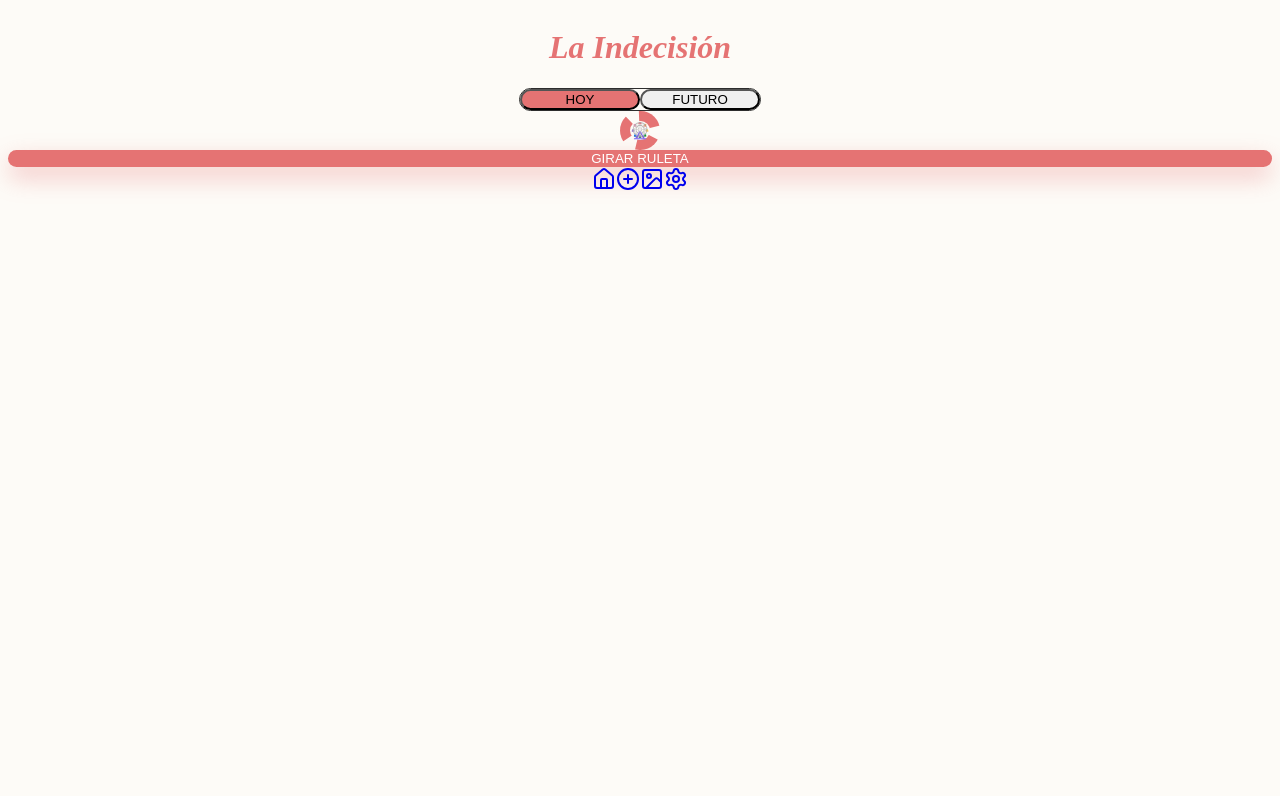
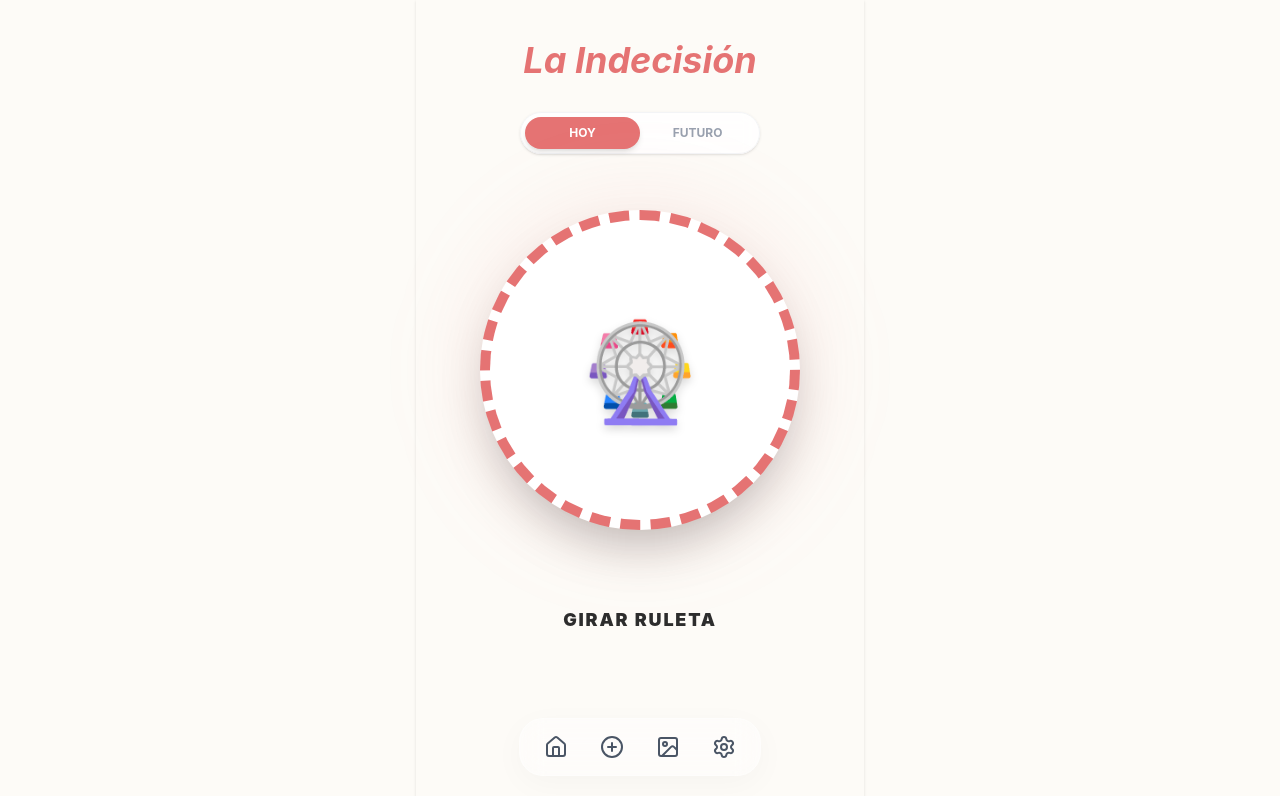
Before and after one commit to laucorosan-spec/la-indecision, a Next.js app: page / in a window 1280 px wide. Shown: the top 796 px of the page. Built offline with nearby package versions, Linux system fonts and the light colour scheme; no server answers; the database is empty.

Commit message:
Update globals.css

```diff
--- a/src/app/globals.css
+++ b/src/app/globals.css
@@ -1,30 +1,57 @@
-@tailwind base;
-@tailwind components;
-@tailwind utilities;
+@import "tailwindcss";
+
+@theme {
+  --color-primary: #e57373;
+  --color-secondary: #2d2d2d;
+  --color-background: #fdfbf7;
+}
+
+:root {
+  --background: #fdfbf7;
+  --primary: #e57373;
+  --secondary: #2d2d2d;
+}
 
 body {
-  background-color: #fdfbf7;
-  color: #2d2d2d;
-  overflow-x: hidden;
+  background-color: var(--background);
+  color: var(--secondary);
+  font-family: 'Inter', sans-serif;
+  min-height: 100vh;
+  margin: 0;
 }
 
-.glass-card {
-  background: rgba(255, 255, 255, 0.8);
-  backdrop-filter: blur(10px);
-  border-radius: 35px;
-  box-shadow: 0 15px 35px rgba(0, 0, 0, 0.05);
+/* El estilo Glass que me pediste */
+.glass {
+  background: rgba(255, 255, 255, 0.4);
+  backdrop-filter: blur(12px);
+  -webkit-backdrop-filter: blur(12px);
+  border: 1px solid rgba(255, 255, 255, 0.3);
+  border-radius: 24px;
+  box-shadow: 0 8px 32px rgba(0, 0, 0, 0.03);
 }
 
-.btn-coral {
+/* Tu botón adaptado para ser Pro */
+.btn-primary {
   background-color: #e57373;
   color: white;
-  border-radius: 25px;
-  box-shadow: 0 10px 25px rgba(229, 115, 115, 0.4);
+  font-weight: bold;
+  padding: 1rem 2rem;
+  border-radius: 9999px;
+  cursor: pointer;
   border: none;
-  cursor: pointer;
-  transition: all 0.3s ease;
+  transition: all 0.2s cubic-bezier(0.4, 0, 0.2, 1);
+  box-shadow: 0 10px 20px rgba(229, 115, 115, 0.3);
+  width: 100%;
+  max-width: 300px;
+  text-transform: uppercase;
+  letter-spacing: 1px;
 }
 
-.btn-coral:active {
-  transform: scale(0.96);
+.btn-primary:active {
+  transform: scale(0.95);
 }
+
+.btn-primary:hover {
+  filter: brightness(1.05);
+  box-shadow: 0 15px 25px rgba(229, 115, 115, 0.4);
+}
```
